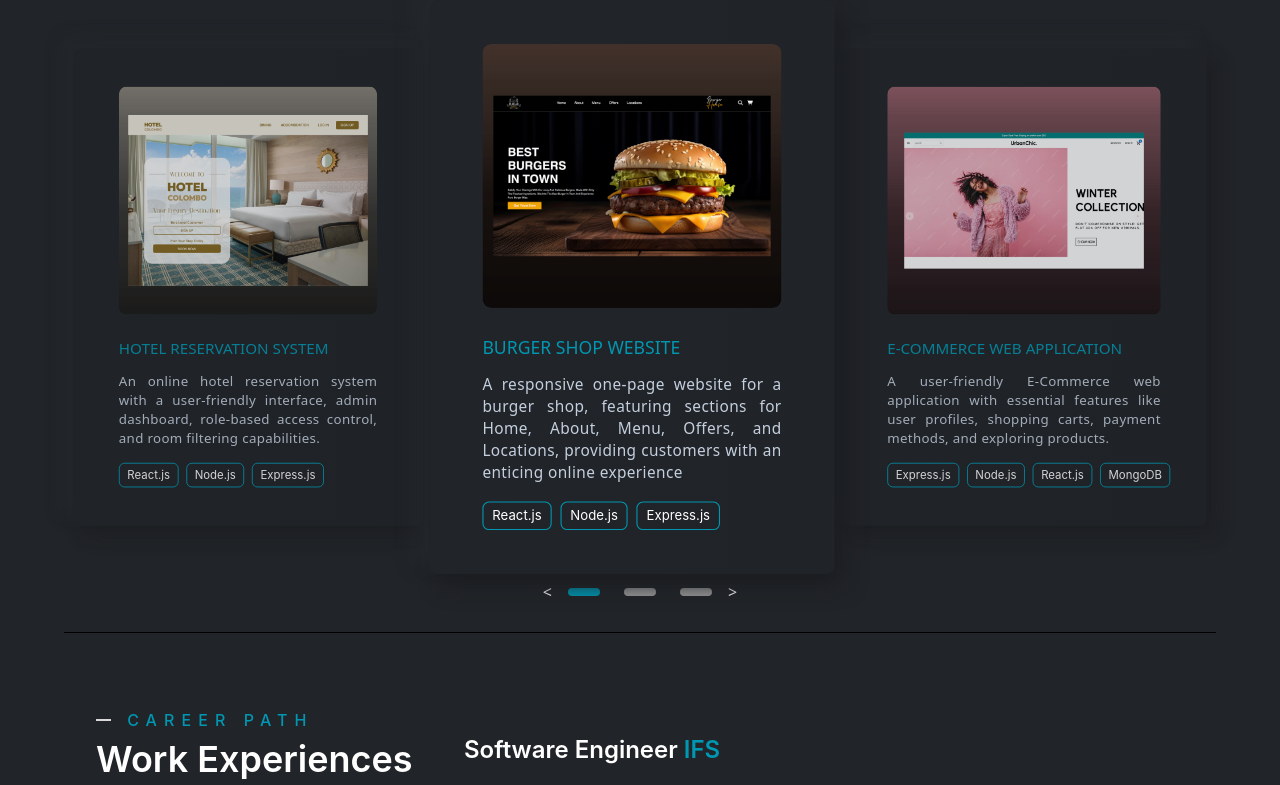
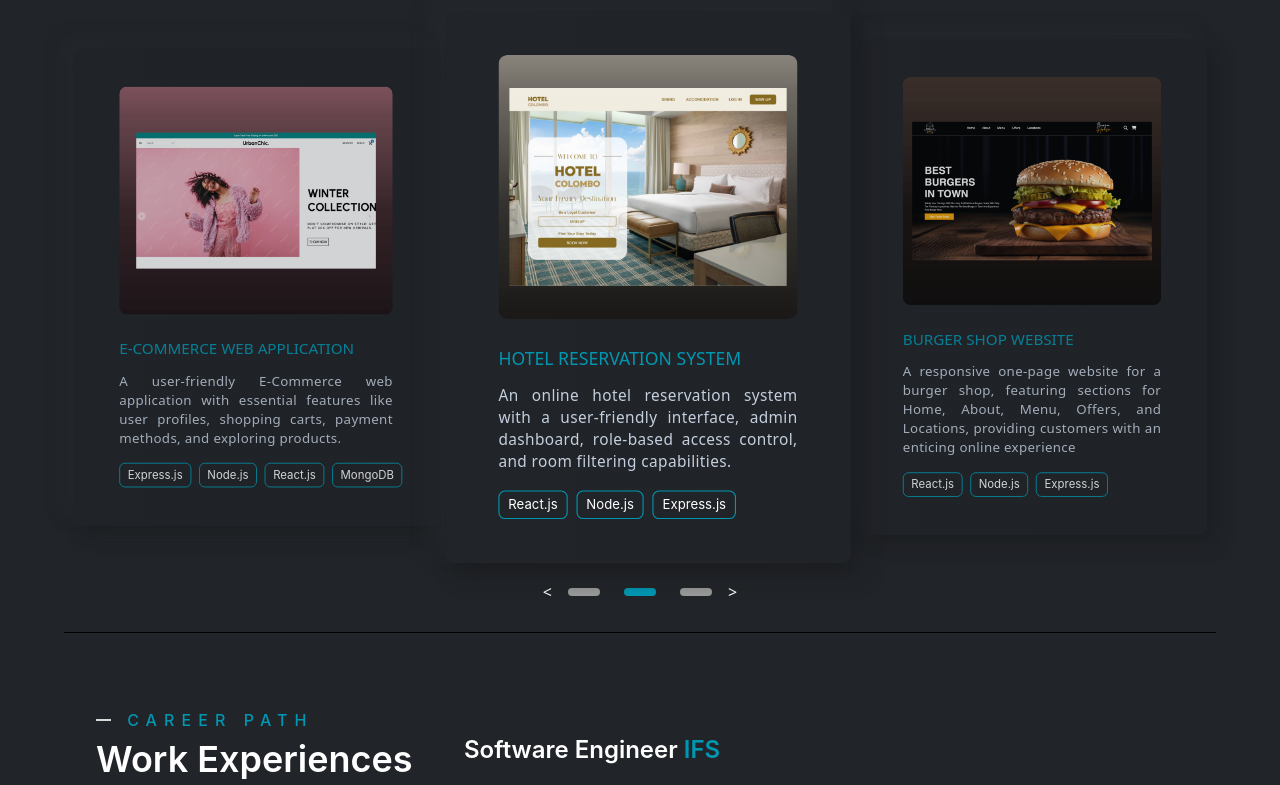
Before and after one commit to kavindu-gamage/kavindu-gamage.github.io, a React (Create React App) app: page / in a window 1280 px wide. Shown: the part 2136-2921 px from the top of the page. Built offline with nearby package versions, Linux system fonts and the light colour scheme.

Commit message:
updated the response recording part

```diff
--- a/src/pages/connectWithMe/ConnectWithMe.js
+++ b/src/pages/connectWithMe/ConnectWithMe.js
@@ -30,7 +30,7 @@ const ConnectWithMe = () => {
     e.preventDefault();
 
     try {
-      const response = await fetch('/api/google-sheet', {
+      const response = await fetch('http://localhost:4000/api/google-sheet', {
         method: 'POST',
         headers: {
           'Content-Type': 'application/json',
--- a/src/pages/projects/Projects.js
+++ b/src/pages/projects/Projects.js
@@ -103,7 +103,7 @@ const Projects = () => {
     if (isCarouselMode) {
       const interval = setInterval(() => {
         setCurrentIndex((prevIndex) => (prevIndex + 1) % projects.length);
-      }, 25000);
+      }, 2500);
       return () => clearInterval(interval);
     }
   }, [isCarouselMode, projects.length]);
```
